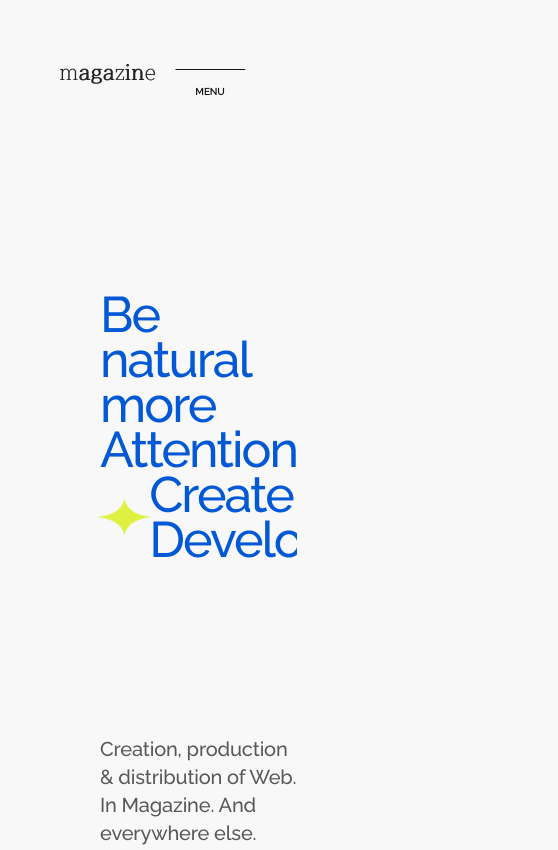
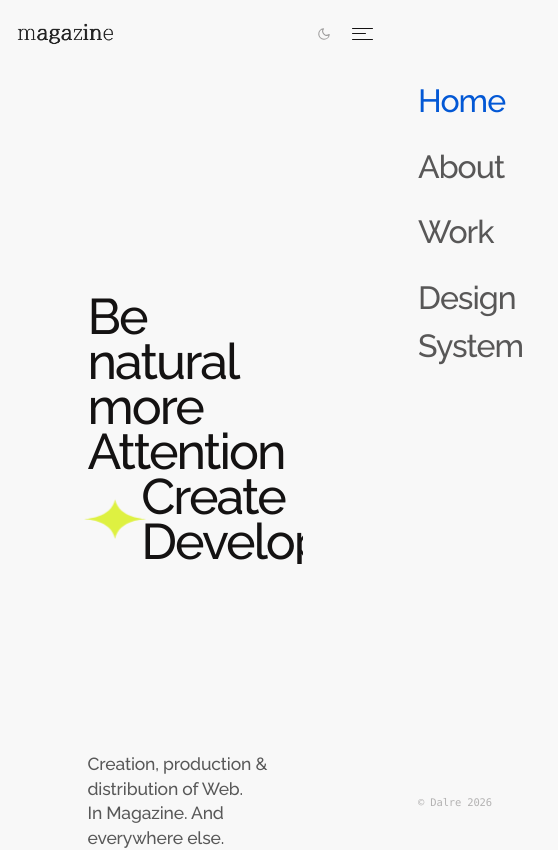
Before and after one commit to Da1re/atelier-dalre, a Next.js app in the folder apps/web/: page / in a window 390 px wide. Shown: the top 850 px of the page, 558 px wide, since content can reach past the window. Built offline with nearby package versions, Linux system fonts and the light colour scheme; a web font is replaced by a local one.

Commit message:
feat: next-themes 기반 다크/라이트 테마 시스템 추가

```diff
--- a/apps/web/package.json
+++ b/apps/web/package.json
@@ -12,6 +12,7 @@
     "clsx": "^2.1.1",
     "gsap": "^3.15.0",
     "next": "16.2.4",
+    "next-themes": "^0.4.6",
     "react": "19.2.4",
     "react-dom": "19.2.4"
   },
--- a/apps/web/src/app/globals.css
+++ b/apps/web/src/app/globals.css
@@ -3,9 +3,26 @@
 @import url("https://cdn.jsdelivr.net/gh/orioncactus/pretendard@v1.3.9/dist/web/static/pretendard.min.css");
 @import "tailwindcss";
 
+@custom-variant dark (&:where(.dark, .dark *));
+
+@theme inline {
+  --color-background: var(--background);
+  --color-foreground: var(--foreground);
+  --color-primary: var(--primary);
+  --color-secondary: var(--secondary);
+}
+
 :root {
   --background: #f8f8f8;
-  --foreground: #0358d5;
+  --foreground: #141212;
+  --primary: #0358d5;
+  --secondary: #ff7900;
+}
+
+.dark {
+  --background: #111010;
+  --foreground: #efefef;
+  --primary: #4f8ef5;
 }
 
 @layer base {
@@ -21,13 +38,37 @@
   }
 }
 
+html {
+  font-size: 16px;
+  overflow-x: hidden;
+  max-width: 100%;
+}
+
+@media (max-width: 768px) {
+  html {
+    font-size: 14px;
+  }
+}
+
+body {
+  overflow-x: hidden;
+}
+
 body {
   background-color: var(--background);
   color: var(--foreground);
   font-family: "Pretendard", "Raleway", sans-serif;
   font-size: 16px;
   letter-spacing: -0.01em;
-  padding-bottom: 100px;
+  padding-bottom: 0;
+}
+
+/* ---- Scrollbar ---- */
+::-webkit-scrollbar {
+  display: none;
+}
+* {
+  scrollbar-width: none;
 }
 
 /* svgAni */
@@ -42,7 +83,7 @@ body {
   top: 0;
   width: 100%;
   height: 100vh;
-  background: #f8f8f8;
+  background: var(--background);
   z-index: 9999;
   display: none;
 }
--- a/apps/web/src/app/layout.tsx
+++ b/apps/web/src/app/layout.tsx
@@ -1,6 +1,7 @@
 import { Footer } from "@/components/layout/footer";
 import { Header } from "@/components/layout/header";
 import { Loading } from "@/components/layout/loading";
+import { ThemeProvider } from "@/components/providers/theme-provider";
 import type { Metadata } from "next";
 import { Geist, Geist_Mono } from "next/font/google";
 import "./globals.css";
@@ -28,16 +29,18 @@ export default function RootLayout({
   return (
     <html
       lang="ko"
+      suppressHydrationWarning
       className={`${geistSans.variable} ${geistMono.variable} h-full antialiased`}
     >
-      <body className="min-h-full flex flex-col bg-[#f8f8f8] text-[#0358d5]">
+      <body className="min-h-full flex flex-col bg-background text-foreground">
+        <ThemeProvider attribute="class" defaultTheme="light" disableTransitionOnChange>
           <Loading />
           <Header />
-        {/* 섹션들 자체 패딩이 있어서 main은 flex-1만 유지 */}
           <main className="flex-1">
             {children}
           </main>
           <Footer />
+        </ThemeProvider>
       </body>
     </html>
   );
--- a/apps/web/src/components/layout/header.tsx
+++ b/apps/web/src/components/layout/header.tsx
@@ -1,67 +1,82 @@
-'use client'
+"use client";
 
-import clsx from 'clsx'
-import Image from 'next/image'
-import Link from 'next/link'
-import { useRouter } from 'next/navigation'
-import { useEffect, useState } from 'react'
+import clsx from "clsx";
+import Image from "next/image";
+import Link from "next/link";
+import { usePathname, useRouter } from "next/navigation";
+import { useEffect, useState } from "react";
+import { ThemeToggle } from "./theme-toggle";
 
-type MenuType = 'link' | 'text' | 'button'
+type MenuType = "link" | "text" | "button";
 
 interface MenuItem {
-  label: string
-  type: MenuType
-  path?: string
+  label: string;
+  type: MenuType;
+  path?: string;
 }
 
 const MENU_LIST: MenuItem[] = [
-  { label: 'Home', type: 'link', path: '/' },
-  { label: 'About', type: 'text' },
-  { label: 'Work', type: 'button', path: '/work' },
-  { label: 'Design System', type: 'button', path: '/design' },
-]
+  { label: "Home", type: "link", path: "/" },
+  { label: "About", type: "link", path: "/about" },
+  { label: "Work", type: "button", path: "/work" },
+  { label: "Design System", type: "button", path: "/design" },
+];
 
-const DELAY_CLASSES = ['', 'delay-75', 'delay-100', 'delay-150']
+const DELAY_CLASSES = ["", "delay-75", "delay-100", "delay-150"];
 
 export const Header = () => {
-  const router = useRouter()
-  const [menuOpen, setMenuOpen] = useState(false)
+  const router = useRouter();
+  const pathname = usePathname();
+  const [menuOpen, setMenuOpen] = useState(false);
+
+  const isActive = (path: string) =>
+    path === "/" ? pathname === "/" : pathname.startsWith(path);
 
   useEffect(() => {
-    if (!menuOpen) return
+    if (!menuOpen) return;
     const handleClickOutside = (e: MouseEvent) => {
-      const target = e.target as HTMLElement
-      if (!target.closest('header')) setMenuOpen(false)
-    }
-    document.addEventListener('click', handleClickOutside)
-    return () => document.removeEventListener('click', handleClickOutside)
-  }, [menuOpen])
+      const target = e.target as HTMLElement;
+      if (!target.closest("header")) setMenuOpen(false);
+    };
+    document.addEventListener("click", handleClickOutside);
+    return () => document.removeEventListener("click", handleClickOutside);
+  }, [menuOpen]);
 
   const handleNavigate = (path: string) => {
-    router.push(path)
-    setMenuOpen(false)
-  }
+    router.push(path);
+    setMenuOpen(false);
+  };
 
   return (
     <header className="fixed w-full z-50">
-      <div className="pt-10 px-15 pb-0 flex justify-between items-center">
+      <div className="px-5 md:px-15 pb-0 flex justify-between items-center">
         <Link href="/" className="w-37.5 flex-shrink-0 z-50">
           <span className="py-0 px-px">
-            <Image src="/images/logo/main-logo.png" alt="메인 로고" width={95} height={30} className="w-[95px]" />
+            <Image
+              src="/images/logo/main-logo.png"
+              alt="메인 로고"
+              width={95}
+              height={30}
+              className="w-[95px] dark:invert"
+            />
           </span>
         </Link>
 
-        <nav className="relative flex-1 text-center min-h-15">
+        {/* 데스크탑 네비 */}
+        <nav className="relative flex-1 text-center min-h-15 hidden md:block">
           <button
-            className="text-[10px] font-semibold absolute left-1/2 -translate-x-1/2 top-2.5 py-7.5 px-0 z-50 cursor-pointer text-[#141212] select-none bg-transparent border-0"
+            className="text-[10px] font-semibold absolute left-1/2 -translate-x-1/2 top-2.5 py-7.5 px-10 z-50 cursor-pointer text-foreground select-none bg-transparent border-0"
             type="button"
-            onClick={(e) => { e.stopPropagation(); setMenuOpen((prev) => !prev) }}
+            onClick={(e) => {
+              e.stopPropagation();
+              setMenuOpen((prev) => !prev);
+            }}
           >
             MENU
             <span
               className={clsx(
-                'block absolute left-1/2 -translate-x-1/2 top-[15px] h-px rounded-full bg-[#141212] transition-all duration-300',
-                menuOpen ? 'w-32.5' : 'w-17.5',
+                "block absolute left-1/2 -translate-x-1/2 top-[15px] h-px rounded-full bg-foreground transition-all duration-300",
+                menuOpen ? "w-32.5" : "w-17.5",
               )}
               aria-hidden
             />
@@ -69,54 +84,145 @@ export const Header = () => {
 
           <ul
             className={clsx(
-              'fixed left-1/2 -translate-x-1/2 w-[99vw] text-center rounded-[5px] pt-32.5 pb-12.5 box-border z-40 transition-all',
+              "group/menu fixed left-1/2 -translate-x-1/2 w-[99vw] text-center rounded-[5px] pt-32.5 pb-12.5 box-border z-40 transition-all",
               menuOpen
-                ? 'top-2.5 opacity-100 pointer-events-auto duration-[400ms]'
-                : 'top-[-1300%] opacity-0 pointer-events-none duration-[1500ms]',
+                ? "top-2.5 opacity-100 pointer-events-auto duration-[400ms]"
+                : "top-[-1300%] opacity-0 pointer-events-none duration-[1500ms]",
             )}
-            style={{ backgroundColor: 'rgba(255, 255, 255, 0.4)', backdropFilter: 'blur(30px)' }}
+            style={{
+              backgroundColor: "rgba(255, 255, 255, 0.4)",
+              backdropFilter: "blur(30px)",
+            }}
           >
             {MENU_LIST.map((item, idx) => {
-              const delayClass = menuOpen && idx <= 3 ? DELAY_CLASSES[idx] : ''
+              const delayClass = menuOpen && idx <= 3 ? DELAY_CLASSES[idx] : "";
               const animClass = clsx(
-                'block text-[40px] transition-all duration-[600ms] transform',
-                menuOpen ? 'translate-y-0' : '-translate-y-25',
+                "block text-[40px] font-normal duration-[600ms] transform",
+                menuOpen ? "translate-y-0" : "-translate-y-25",
                 delayClass,
-              )
+              );
+              const active = !!item.path && isActive(item.path);
+              const itemClass = clsx(
+                animClass,
+                "transition-all duration-200",
+                active
+                  ? "text-primary"
+                  : "text-foreground group-hover/menu:opacity-30 hover:!opacity-100 hover:text-primary",
+              );
 
-              if (item.type === 'link') {
+              if (item.type === "link") {
                 return (
                   <li className="overflow-hidden py-1" key={item.label}>
-                    <Link href={item.path!} className={clsx(animClass, 'text-[#141212]')}>{item.label}</Link>
+                    <Link href={item.path!} className={itemClass} onClick={() => setMenuOpen(false)}>
+                      {item.label}
+                    </Link>
                   </li>
-                )
-              }
-
-              if (item.type === 'text') {
-                return (
-                  <li className="overflow-hidden py-1" key={item.label}>
-                    <span className={clsx(animClass, 'text-[#d3d3d3]')}>{item.label}</span>
-                  </li>
-                )
+                );
               }
 
               return (
                 <li className="overflow-hidden py-1" key={item.label}>
                   <button
-                    className={clsx(animClass, 'text-[#141212] cursor-pointer bg-transparent border-0 outline-none text-center w-full')}
+                    className={clsx(itemClass, "cursor-pointer bg-transparent border-0 outline-none text-center w-full")}
                     onClick={() => handleNavigate(item.path!)}
                     type="button"
                   >
                     {item.label}
                   </button>
                 </li>
-              )
+              );
             })}
           </ul>
         </nav>
 
-        <div className="w-37.5 flex-shrink-0 flex justify-end items-center z-50" />
+        <div className="w-37.5 shrink-0 flex items-center justify-end gap-4 z-50">
+          <ThemeToggle />
+
+          {/* 모바일 햄버거 버튼 */}
+          <button
+            className="md:hidden flex flex-col justify-center gap-1.25 w-6 h-6 bg-transparent border-0 cursor-pointer"
+            type="button"
+            aria-label="메뉴 열기"
+            onClick={(e) => {
+              e.stopPropagation();
+              setMenuOpen((prev) => !prev);
+            }}
+          >
+            <span
+              className={clsx(
+                "block h-px bg-foreground rounded-full transition-all duration-300 origin-center",
+                menuOpen ? "w-6 translate-y-1.75 rotate-45" : "w-6",
+              )}
+            />
+            <span
+              className={clsx(
+                "block h-px bg-foreground rounded-full transition-all duration-300",
+                menuOpen ? "opacity-0 w-0" : "w-4 opacity-100",
+              )}
+            />
+            <span
+              className={clsx(
+                "block h-px bg-foreground rounded-full transition-all duration-300 origin-center",
+                menuOpen ? "w-6 -translate-y-1.75 -rotate-45" : "w-6",
+              )}
+            />
+          </button>
+        </div>
       </div>
+
+      {/* 모바일 드로어 */}
+      <>
+        <div
+          className={clsx(
+            "fixed inset-0 bg-foreground/20 z-40 md:hidden transition-opacity duration-300",
+            menuOpen ? "opacity-100 pointer-events-auto" : "opacity-0 pointer-events-none",
+          )}
+          onClick={() => setMenuOpen(false)}
+        />
+        <nav
+          className={clsx(
+            "fixed top-0 right-0 h-full w-72 z-50 md:hidden flex flex-col pt-20 pb-10 px-8 transition-transform duration-400",
+            menuOpen ? "translate-x-0" : "translate-x-full",
+          )}
+          style={{
+            backgroundColor: "rgba(248, 248, 248, 0.95)",
+            backdropFilter: "blur(20px)",
+          }}
+        >
+          <ul className="flex flex-col gap-1 flex-1">
+            {MENU_LIST.map((item) => {
+              const active = !!item.path && isActive(item.path);
+              const itemClass = clsx(
+                "block text-[32px] font-normal tracking-[-1px] py-2 transition-colors duration-200",
+                active ? "text-primary" : "text-foreground/70 hover:text-primary",
+              );
+
+              if (item.type === "link") {
+                return (
+                  <li key={item.label}>
+                    <Link href={item.path!} className={itemClass} onClick={() => setMenuOpen(false)}>
+                      {item.label}
+                    </Link>
+                  </li>
+                );
+              }
+
+              return (
+                <li key={item.label}>
+                  <button
+                    className={clsx(itemClass, "cursor-pointer bg-transparent border-0 outline-none text-left w-full")}
+                    onClick={() => handleNavigate(item.path!)}
+                    type="button"
+                  >
+                    {item.label}
+                  </button>
+                </li>
+              );
+            })}
+          </ul>
+          <p className="text-xs text-foreground/30 font-mono">© Dalre 2026</p>
+        </nav>
+      </>
     </header>
-  )
-}
+  );
+};
--- /dev/null
+++ b/apps/web/src/components/layout/theme-toggle.tsx
@@ -0,0 +1,42 @@
+"use client";
+
+import { useTheme } from "next-themes";
+import { useEffect, useState } from "react";
+
+export const ThemeToggle = () => {
+  const { theme, setTheme } = useTheme();
+  const [mounted, setMounted] = useState(false);
+
+  useEffect(() => setMounted(true), []);
+
+  if (!mounted) return <div className="w-8 h-8" />;
+
+  const isDark = theme === "dark";
+
+  return (
+    <button
+      type="button"
+      onClick={() => setTheme(isDark ? "light" : "dark")}
+      className="w-8 h-8 flex items-center justify-center text-foreground/40 hover:text-foreground transition-colors cursor-pointer"
+      aria-label="테마 전환"
+    >
+      {isDark ? (
+        <svg width="15" height="15" viewBox="0 0 24 24" fill="none" stroke="currentColor" strokeWidth="1.8" strokeLinecap="round" strokeLinejoin="round">
+          <circle cx="12" cy="12" r="5" />
+          <line x1="12" y1="1" x2="12" y2="3" />
+          <line x1="12" y1="21" x2="12" y2="23" />
+          <line x1="4.22" y1="4.22" x2="5.64" y2="5.64" />
+          <line x1="18.36" y1="18.36" x2="19.78" y2="19.78" />
+          <line x1="1" y1="12" x2="3" y2="12" />
+          <line x1="21" y1="12" x2="23" y2="12" />
+          <line x1="4.22" y1="19.78" x2="5.64" y2="18.36" />
+          <line x1="18.36" y1="5.64" x2="19.78" y2="4.22" />
+        </svg>
+      ) : (
+        <svg width="14" height="14" viewBox="0 0 24 24" fill="none" stroke="currentColor" strokeWidth="1.8" strokeLinecap="round" strokeLinejoin="round">
+          <path d="M21 12.79A9 9 0 1 1 11.21 3 7 7 0 0 0 21 12.79z" />
+        </svg>
+      )}
+    </button>
+  );
+};
--- /dev/null
+++ b/apps/web/src/components/providers/theme-provider.tsx
@@ -0,0 +1,11 @@
+"use client";
+
+import { ThemeProvider as NextThemesProvider } from "next-themes";
+import type { ComponentProps } from "react";
+
+export function ThemeProvider({
+  children,
+  ...props
+}: ComponentProps<typeof NextThemesProvider>) {
+  return <NextThemesProvider {...props}>{children}</NextThemesProvider>;
+}
```
Also changed, not shown: 2 other files (tests, documents, lock files or other folders). Lines whose indentation alone changed are shown as unchanged.
